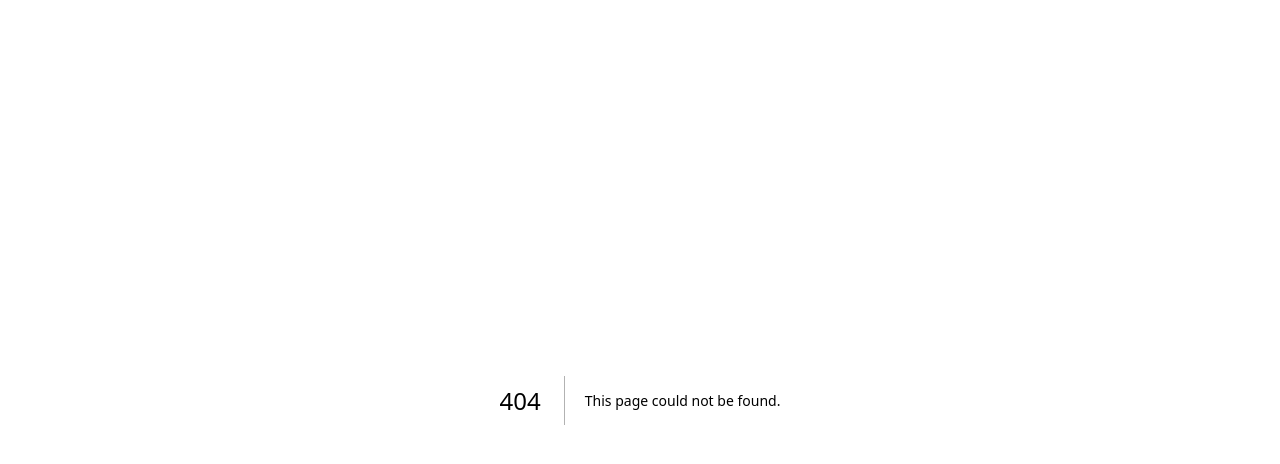
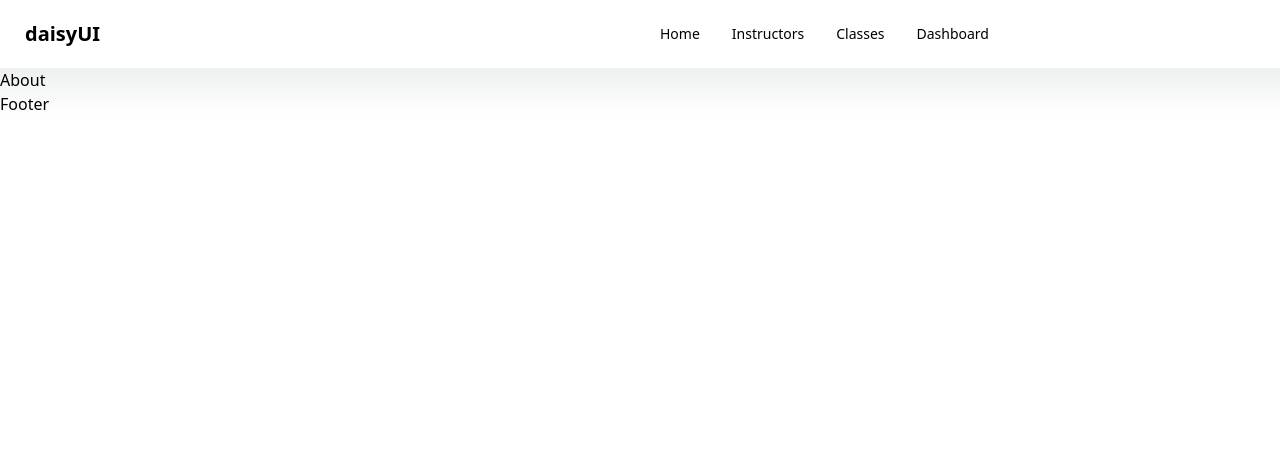
Before and after one commit to developermdtanvir/summer-campigne-project, a Next.js app: page /about in a window 1280 px wide. Before the commit this address had no page. Shown: the top 464 px of the page. Built offline with nearby package versions, Linux system fonts and the light colour scheme.

Commit message:
summer campigne project navbar is ready

```diff
--- a/package.json
+++ b/package.json
@@ -21,5 +21,8 @@
     "react-dom": "18.2.0",
     "tailwindcss": "3.3.3",
     "typescript": "5.1.6"
+  },
+  "devDependencies": {
+    "daisyui": "^3.2.1"
   }
 }
--- /dev/null
+++ b/src/app/(with-layout)/about/page.tsx
@@ -0,0 +1,8 @@
+
+const About = () => {
+  return (
+    <div>About</div>
+  )
+}
+
+export default About
--- /dev/null
+++ b/src/app/(with-layout)/layout.tsx
@@ -0,0 +1,16 @@
+import Footer from "@/components/Footer"
+import Navbar from "@/components/Navbar"
+
+const Layout = ({children}:{
+    children: React.ReactNode
+  }) => {
+  return (
+    <div>
+        <Navbar />
+        {children}
+        <Footer />
+    </div>
+  )
+}
+
+export default Layout
--- a/src/app/layout.tsx
+++ b/src/app/layout.tsx
@@ -1,6 +1,6 @@
-import './globals.css'
 import type { Metadata } from 'next'
 import { Inter } from 'next/font/google'
+import './globals.css'
 
 const inter = Inter({ subsets: ['latin'] })
 
@@ -16,7 +16,7 @@
 }) {
   return (
     <html lang="en">
-      <body className={inter.className}>{children}</body>
+      <body className={`${inter.className}, container mx-auto`}>{children}</body>
     </html>
   )
 }
--- /dev/null
+++ b/src/components/Footer.tsx
@@ -0,0 +1,8 @@
+
+const Footer = () => {
+  return (
+    <div>Footer</div>
+  )
+}
+
+export default Footer
--- /dev/null
+++ b/src/components/Navbar.tsx
@@ -0,0 +1,35 @@
+import Link from "next/link"
+
+const Navbar = () => {
+
+    let navbar = <>
+        <li><Link href={'/'}>Home</Link></li>
+        <li><Link href={'/'}>Instructors</Link></li>
+        <li><Link href={'/'}>Classes</Link></li>
+        <li><Link href={'/'}>Dashboard</Link></li>
+    </>
+
+
+  return (
+    <div className="navbar bg-base-100">
+    <div className="navbar-start">
+      <div className="dropdown">
+        <label tabIndex={0} className="btn btn-ghost lg:hidden">
+          <svg xmlns="http://www.w3.org/2000/svg" className="h-5 w-5" fill="none" viewBox="0 0 24 24" stroke="currentColor"><path strokeLinecap="round" strokeLinejoin="round" strokeWidth="2" d="M4 6h16M4 12h8m-8 6h16" /></svg>
+        </label>
+        <ul tabIndex={0} className="menu menu-sm dropdown-content mt-3 z-[1] p-2 shadow bg-base-100 rounded-box w-52">
+         {navbar}
+        </ul>
+      </div>
+      <a className="btn btn-ghost normal-case text-xl">daisyUI</a>
+    </div>
+    <div className="navbar-center hidden lg:flex">
+      <ul className="menu menu-horizontal px-1">
+       {navbar}
+      </ul>
+    </div>
+  </div>
+  )
+}
+
+export default Navbar
--- a/tailwind.config.js
+++ b/tailwind.config.js
@@ -14,5 +14,5 @@
       },
     },
   },
-  plugins: [],
+  plugins: [require('daisyui')],
 }
```
Also changed, not shown: src/app/(with-layout)/page.tsx (renamed from src/app/page.tsx), 1 other file (tests, documents, lock files or other folders).
